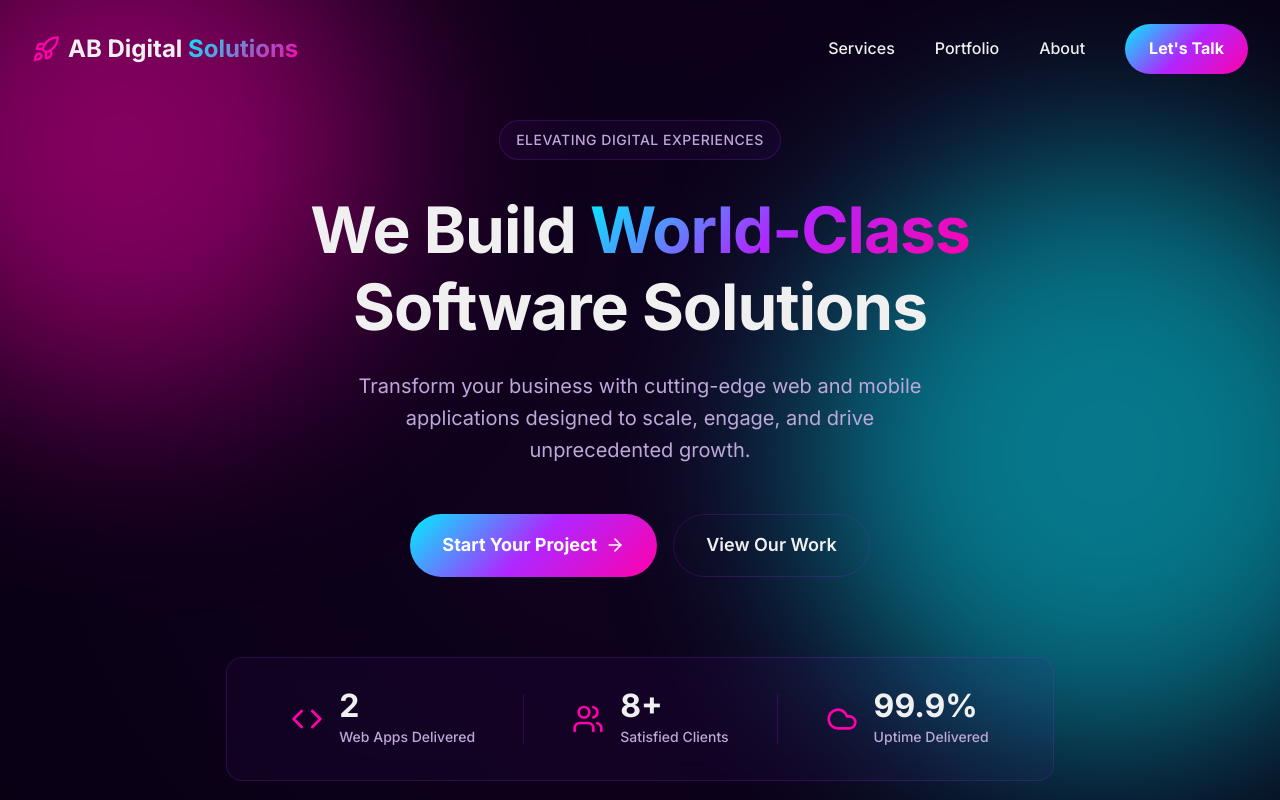
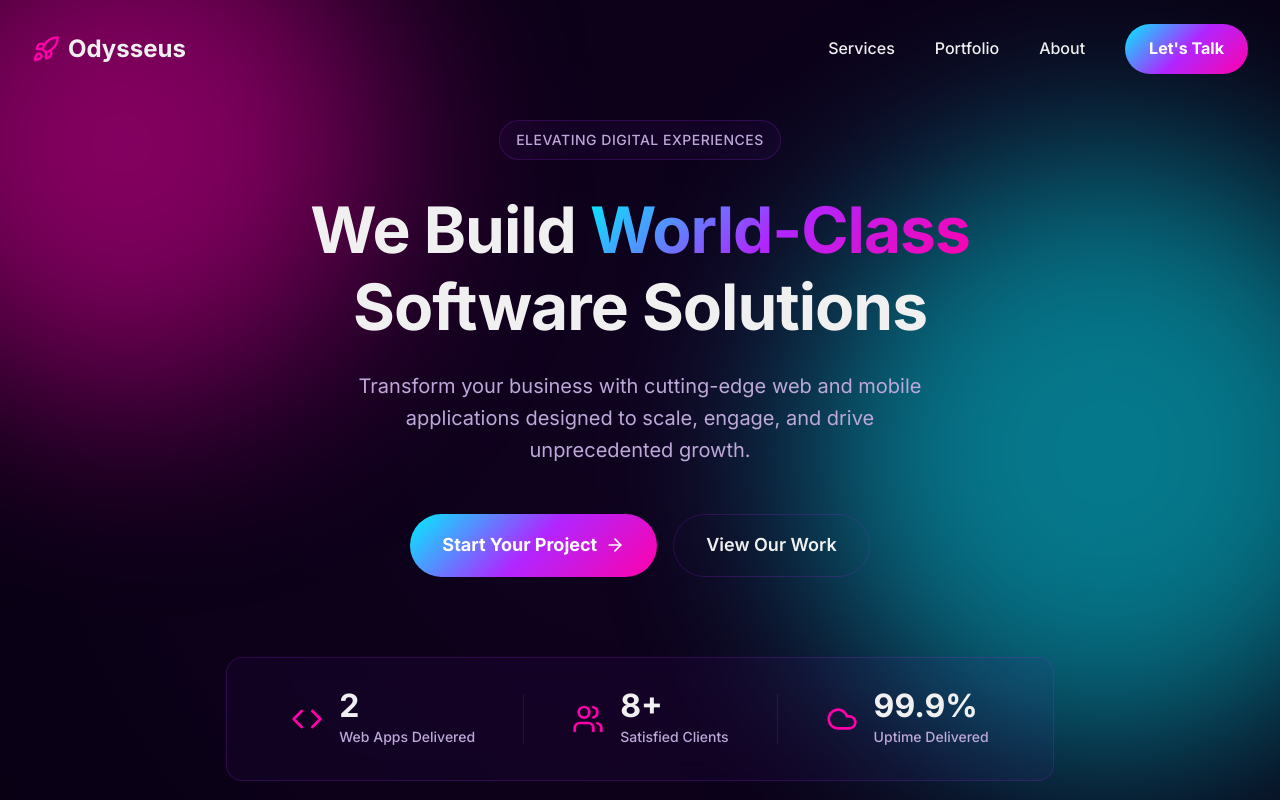
Before and after one commit to adxxttii/start_up, a React (Vite) app: page / in a window 1280 px wide. Shown: the top 800 px of the page. Built offline with nearby package versions, Linux system fonts and the light colour scheme.

Commit message:
Rename project and brand to Odysseus

```diff
--- a/index.html
+++ b/index.html
@@ -4,7 +4,7 @@
     <meta charset="UTF-8" />
     <link rel="icon" type="image/svg+xml" href="/favicon.svg" />
     <meta name="viewport" content="width=device-width, initial-scale=1.0" />
-    <title>AB Digital Solutions</title>
+    <title>Odysseus</title>
   </head>
   <body>
     <div id="root"></div>
--- a/package.json
+++ b/package.json
@@ -1,5 +1,5 @@
 {
-  "name": "start-up",
+  "name": "odysseus",
   "private": true,
   "version": "0.0.0",
   "type": "module",
--- a/src/components/Footer.jsx
+++ b/src/components/Footer.jsx
@@ -10,7 +10,7 @@ const Footer = () => {
           <div className="footer-brand">
             <a href="#" className="logo">
               <Rocket className="logo-icon" size={28} />
-              <span className="logo-text">AB Digital <span className="gradient-accent">Solutions</span></span>
+              <span className="logo-text">Odysseus</span>
             </a>
             <p className="footer-desc">
               We design and engineer enterprise-grade software products that enable startups and modern businesses to succeed in the digital era.
@@ -54,7 +54,7 @@ const Footer = () => {
         </div>
 
         <div className="footer-bottom">
-          <p>&copy; {new Date().getFullYear()} AB Digital Solutions. All rights reserved.</p>
+          <p>&copy; {new Date().getFullYear()} Odysseus. All rights reserved.</p>
           <div className="footer-legal">
             <a href="#">Privacy Policy</a>
             <a href="#">Terms of Service</a>
--- a/src/components/Navbar.jsx
+++ b/src/components/Navbar.jsx
@@ -20,7 +20,7 @@ const Navbar = () => {
       <div className="nav-container">
         <a href="#" className="logo">
           <Rocket className="logo-icon" size={28} />
-          <span className="logo-text">AB Digital <span className="gradient-accent">Solutions</span></span>
+          <span className="logo-text">Odysseus</span>
         </a>
 
         <div className="desktop-menu">
--- a/src/components/Portfolio.jsx
+++ b/src/components/Portfolio.jsx
@@ -8,7 +8,7 @@ const projects = [
   {
     title: 'Aikyam Ananda School',
     category: 'Educational Website',
-    image: 'https://image.thum.io/get/width/800/crop/600/https://aikyamanandaschool.vercel.app/',
+    image: 'https://aikyamananda.netlify.app/images/Events/Graduation%20Day/graduation%20day%201.jpeg',
     description: 'A modern educational platform with dynamic event tracking and an interactive portfolio.',
     link: 'https://aikyamanandaschool.vercel.app/'
   },
--- a/src/pages/WorkPage.jsx
+++ b/src/pages/WorkPage.jsx
@@ -8,6 +8,7 @@ const projects = [
   {
     id: 1,
     title: 'Aikyam Ananda School',
+    image: 'https://aikyamananda.netlify.app/images/Events/Graduation%20Day/graduation%20day%201.jpeg',
     description: 'A beautiful and modern educational website showcasing dynamic events, school portfolio, and essential information featuring rich interactive elements.',
     tags: ['Web App', 'UI/UX', 'React'],
     link: 'https://aikyamanandaschool.vercel.app/'
@@ -66,8 +67,12 @@ const WorkPage = () => {
               animate={{ opacity: 1, scale: 1 }}
               transition={{ delay: 0.1 * index }}
             >
-              <div className="project-image-placeholder">
-                {project.id === 1 ? 'Aikyam Ananda' : project.id === 2 ? 'Portfolio' : project.id === 3 ? 'Food Waste Mgmt' : `Project ${project.id}`}
+              <div className="project-image-placeholder" style={project.image ? { padding: 0, overflow: 'hidden' } : {}}>
+                {project.image ? (
+                  <img src={project.image} alt={project.title} style={{ width: '100%', height: '100%', objectFit: 'cover' }} />
+                ) : (
+                  project.id === 1 ? 'Aikyam Ananda' : project.id === 2 ? 'Portfolio' : project.id === 3 ? 'Food Waste Mgmt' : `Project ${project.id}`
+                )}
               </div>
               <div className="project-info">
                 <h3>
```
